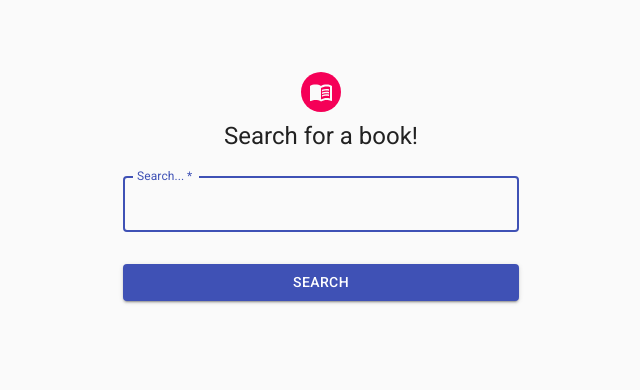
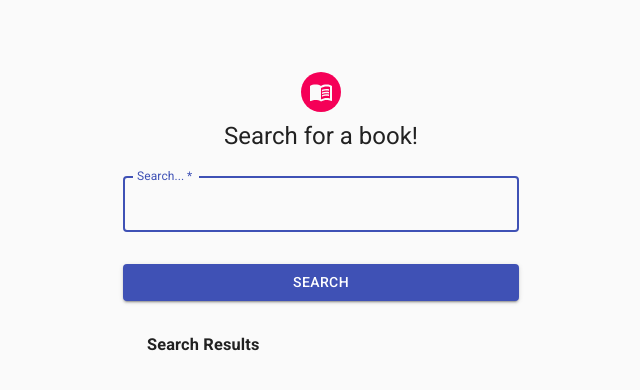
Before and after one commit to cikennedy/Google-Books-Search, a React (Create React App) app in the folder client/: page / in a window 1280 px wide. Shown: the top 390 px of the page, without its empty margins (319-959 px from the left). Built offline with nearby package versions, Linux system fonts and the light colour scheme.

Commit message:
added card component, will have to change grid to list as it is causing issues with the display of the save button

```diff
--- /dev/null
+++ b/client/src/Components/Card/index.js
@@ -0,0 +1,18 @@
+import React from "react";
+
+function Card({ icon, title, children }) {
+  return (
+    <div className="card mt-4">
+      <div className="card-header">
+        <h3>
+          <strong>
+            <i className={`fa fa-${icon}`} aria-hidden="true" /> {title}
+          </strong>
+        </h3>
+      </div>
+      <div className="card-body">{children}</div>
+    </div>
+  );
+}
+
+export default Card;
--- a/client/src/pages/Search.js
+++ b/client/src/pages/Search.js
@@ -11,7 +11,7 @@ import MenuBookIcon from '@material-ui/icons/MenuBook';
 import Typography from '@material-ui/core/Typography';
 import { withStyles } from '@material-ui/core/styles';
 import Container from '@material-ui/core/Container';
-// import Header from '../Components/Header';
+import Card from '../Components/Card';
 import FeaturedPost from '../Components/FeaturedPost';
 import API from "../utils/API";
 
@@ -39,6 +39,7 @@ class Search extends Component {
   state = {
     books: [],
     search: "",
+    message: "",
   };
 
   handleInputChange = event => {
@@ -55,7 +56,8 @@ class Search extends Component {
     })
     ).catch(() =>
     this.setState({
-      books: []
+      books: [],
+      message: "No books found with the given search."
     })
     );
   };
@@ -119,8 +121,11 @@ class Search extends Component {
         </form>
     </div>
 
+
+
     <Container maxWidth="lg">
-        <main>
+    <Card title="Search Results">
+      {this.state.books.length ? (
           <Grid container spacing={3}>
             {this.state.books.map((book) => (
               <FeaturedPost
@@ -143,39 +148,12 @@ class Search extends Component {
              />
              ))}
           </Grid>
-        </main>
-      </Container>
-    {/* <Row>
-      <Col size="md-12">
-        <Card title="Results">
-          {this.state.books.length ? (
-            <List>
-              {this.state.books.map(book => (
-                <Book
-                  key={book.id}
-                  title={book.volumeInfo.title}
-                  subtitle={book.volumeInfo.subtitle}
-                  link={book.volumeInfo.infoLink}
-                  authors={book.volumeInfo.authors.join(", ")}
-                  description={book.volumeInfo.description}
-                  image={book.volumeInfo.imageLinks.thumbnail}
-                  Button={() => (
-                    <button
-                      onClick={() => this.handleBookSave(book.id)}
-                      className="btn btn-primary ml-2"
-                    >
-                      Save
-                    </button>
-                  )}
-                />
-              ))}
-            </List>
           ) : (
-            <h2 className="text-center">{this.state.message}</h2>
+            <h2>{this.state.message}</h2>
           )}
         </Card>
-      </Col>
-    </Row> */}
+      </Container>
+
     </Container>
     );
   }
```
Also changed, not shown: client/src/Components/Header/index.js (deleted).
